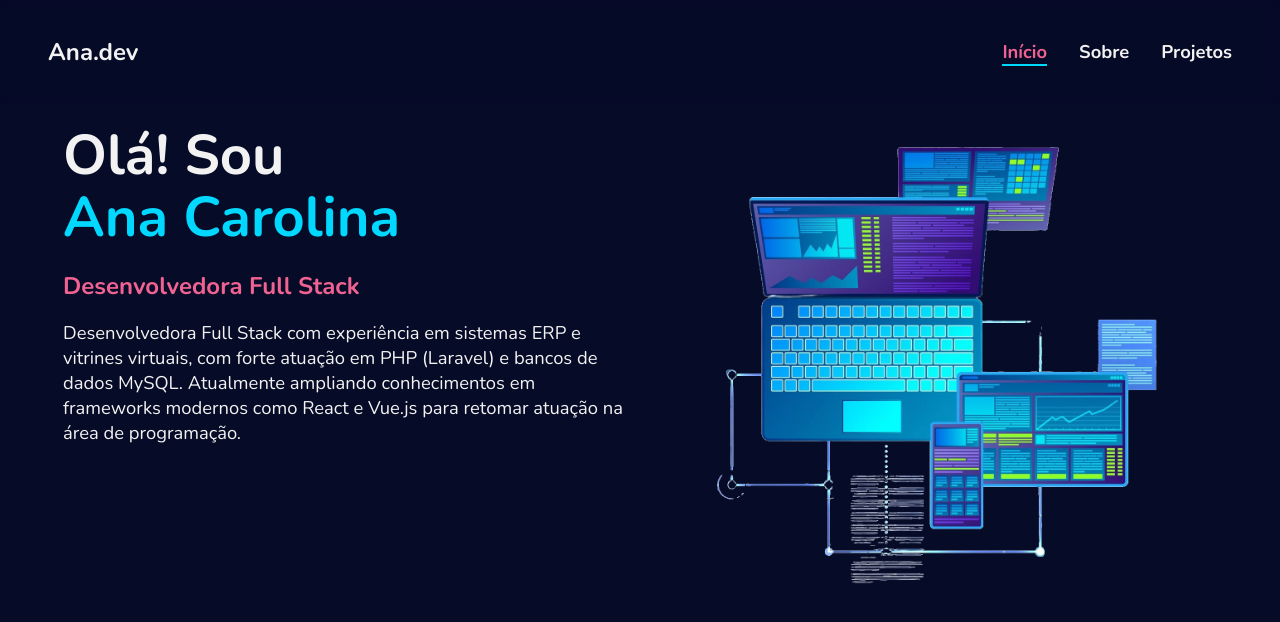
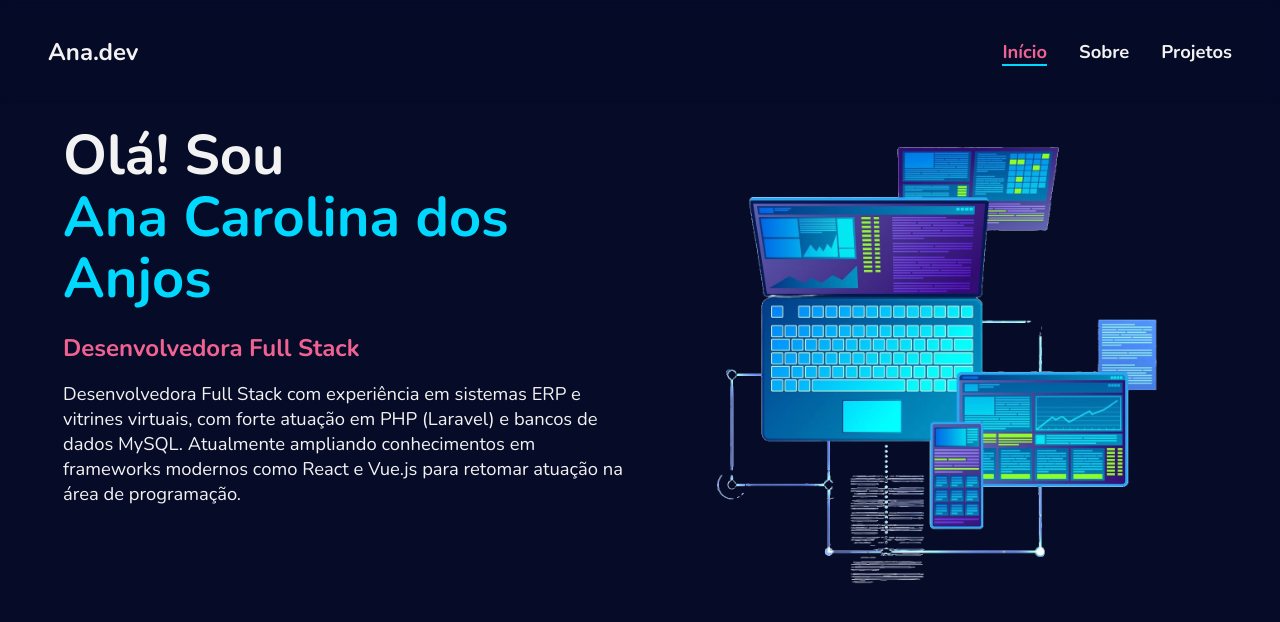
Before and after one commit to AnaCarolinaAPS/portfolio, a React (Vite) app: page / in a window 1280 px wide. Shown: the top 622 px of the page. Built offline with nearby package versions, Linux system fonts and the light colour scheme.

Commit message:
[feature] Criado Dados Sobre Resumo
- Criado arquivo para conter um resumo;
- Alterado Home.tsx para trabalhar com os dados desse resumo.js;

```diff
--- /dev/null
+++ b/src/data/resumo.js
@@ -0,0 +1,8 @@
+const resumoData = {
+  nome: "Ana Carolina dos Anjos",
+  profissao: "Desenvolvedora Full Stack",
+  resumo: "Desenvolvedora Full Stack com experiência em sistemas ERP e vitrines virtuais, com forte atuação em PHP (Laravel) e bancos de dados MySQL. Atualmente ampliando conhecimentos em frameworks modernos como React e Vue.js para retomar atuação na área de programação.",
+  email: "anacarolinaapv@gmail.com",
+};
+
+export default resumoData;
--- a/src/pages/Home.tsx
+++ b/src/pages/Home.tsx
@@ -1,14 +1,15 @@
 import Computer from '../assets/computer.png';
+import resumoData from '../data/resumo';
 
 function Home() {
   return (
     <>
       <div className="row">
         <div className="col col-6">
-          <h1 className='text-3xl titulo'>Olá! Sou <br/><span className='primary'>Ana Carolina</span></h1>
-          <h2 className='text-xl subtitulo secondary'>Desenvolvedora Full Stack</h2>
+          <h1 className='text-3xl titulo'>Olá! Sou <br/><span className='primary'>{resumoData.nome}</span></h1>
+          <h2 className='text-xl subtitulo secondary'>{resumoData.profissao}</h2>
           <p className='text-lg'>
-            Desenvolvedora Full Stack com experiência em sistemas ERP e vitrines virtuais, com forte atuação em PHP (Laravel) e bancos de dados MySQL. Atualmente ampliando conhecimentos em frameworks modernos como React e Vue.js para retomar atuação na área de programação.
+            {resumoData.resumo}
           </p>
         </div>
         <div className="col col-6">
```
